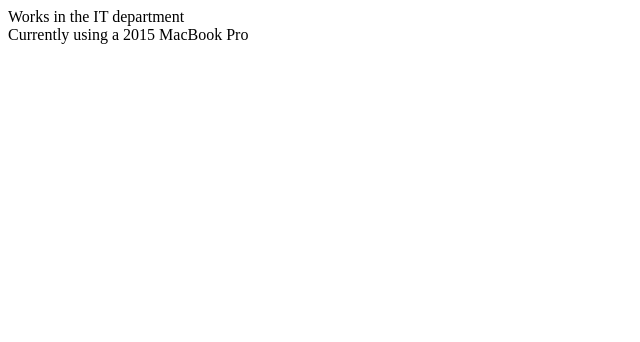
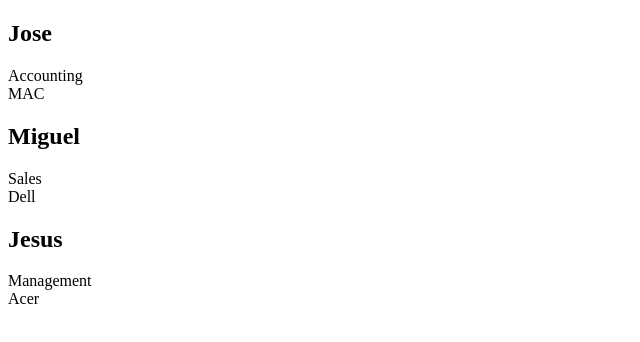
Before and after one commit to JewelRam/smallBusiness, a plain HTML site: page index.html in a window 1280 px wide. Shown: the whole page, without its empty margins (0-640 px from the left). Drawn offline with Linux system fonts and the light colour scheme.

Commit message:
made things show on the DOM

```diff
--- a/bussiness.js
+++ b/bussiness.js
@@ -1,47 +1,102 @@
+
 const employees = [
     {
+        "employeeID": 1,
+        "name": "Jose",
         "computerID": 1,
-        "employeeID": 1,
-        "departmentID": 1,
-        "name": "Jose"
+        "departmentID": 2
+    },
+    {
+        "employeeID": 2,
+        "name": "Miguel",
+        "computerID": 2,
+        "departmentID": 1
+    },
+    {
+        "employeeID": 3,
+        "name": "Jesus",
+        "computerID": 3,
+        "departmentID": 3
+    }
+]
+
+const computers = [
+    {
+        "computerID": 1,
+        "computer": "Mac"
+    },
+    {
+        "computerID": 2,
+        "computer": "Dell"
     },
     {
         "computerID": 3,
-        "employeeID": 2,
-        "departmentID": 1,
-        "name": "Miguel"
+        "computer": "Acer"
     }
-]
-console.log(employees)
-console.log(employees[1].departmentID)
-const name= employees[1].name
-const box = document.createElement("h1")
-console.log(name)
-name.appendChild(box)
-const computers = [
-    {
-        "computerID": 1
-    },
-    {
-        "computerID": 2
-    },
-    {
-        "computerID": 3
-    }
-
-
 ]
 
 const departments = [
     {
-        "departmentID": 1
+        "departmentID": 1,
+        "department": "Sales"
     },
     {
-        "departmentID": 2
+        "departmentID": 2,
+        "department": "Accounting"
     },
     {
-        "departmentID": 3
+        "departmentID": 3,
+        "department": "Management"
+    }
+
+]
+//loops through employee array
+for (let i = 0; i < employees.length; i++) {
+    const element = employees[i];
+    console.log(element)
+    //creates new section and text node that shows the current name
+    const newSection = document.createElement("h2")
+    const newStatement = document.createTextNode(employees[i].name);
+    newSection.appendChild(newStatement);
+    document.body.appendChild(newSection);
+    console.log(employees[i].departmentID)
+    if (employees[i].departmentID === 1) {
+        //if the employee has a department id of 1 they get "sales"
+        const newSection1 = document.createElement("section")
+        const newStatement1 = document.createTextNode("Sales");
+        newSection1.appendChild(newStatement1);
+        document.body.appendChild(newSection1);
+        //if the employee has a department id of 2 they get "accounting"
+    } else if (employees[i].departmentID === 2) {
+        const newSection2 = document.createElement("section")
+        const newStatement2 = document.createTextNode("Accounting");
+        newSection2.appendChild(newStatement2);
+        document.body.appendChild(newSection2);
+    } else {
+        //if they dont have a department id of 1 or 2 they get "management"
+        const newSection3 = document.createElement("section")
+        const newStatement3 = document.createTextNode("Management");
+        newSection3.appendChild(newStatement3);
+        document.body.appendChild(newSection3);
+
+    }
+    if (employees[i].computerID === 1) {
+        const newSection4 = document.createElement("section")
+        const newStatement4 = document.createTextNode("MAC");
+        newSection4.appendChild(newStatement4);
+        document.body.appendChild(newSection4);
+    } else if (employees[i].computerID === 2) {
+        const newSection5 = document.createElement("section")
+        const newStatement5 = document.createTextNode("Dell");
+        newSection5.appendChild(newStatement5);
+        document.body.appendChild(newSection5);
+
+    } else {
+        const newSection6 = document.createElement("section")
+        const newStatement6 = document.createTextNode("Acer")
+        newSection6.appendChild(newStatement6);
+        document.body.appendChild(newSection6)
     }
 
 
-]
+}
--- a/index.html
+++ b/index.html
@@ -7,17 +7,8 @@
     <title>Document</title>
 </head>
 <body>
-    <article class="employee">
-        <header class="employee__name">
-        </header>
-        <section class="employee__department">
-            Works in the IT department
-        </section>
-        <section class="employee__computer">
-            Currently using a 2015 MacBook Pro
-        </section>
-    </article>
 
     <script src= "bussiness.js"></script>
+    <script src= "dom.js"></script>
 </body>
 </html>
```
